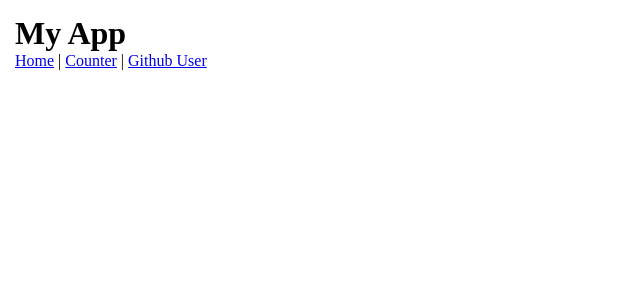
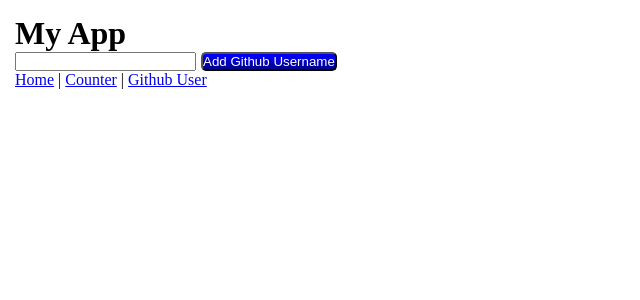
Before and after one commit to Simulaemanuele/react-exercises, a React (Create React App) app: page /user in a window 1280 px wide. Shown: the top 300 px of the page, without its empty margins (0-640 px from the left). Built offline with nearby package versions, Linux system fonts and the light colour scheme; no server answers.

Commit message:
exercise: External-Libraries/react-router-06 done

```diff
--- a/src/App.js
+++ b/src/App.js
@@ -1,6 +1,7 @@
 import React from "react";
 import { Link, Route, Routes } from "react-router-dom"
 import { Counter } from "./components/Counter";
+import { GithubUserList } from "./components/GithubUserList";
 import { ShowGithubUser } from "./components/ShowGithubUser";
 import { Welcome } from "./components/Welcome";
 
@@ -23,8 +24,9 @@ export function App() {
                 </div>} />
                 <Route path="/" element={<Welcome />} />
                 <Route path="/counter" element={<Counter />} />
-                <Route path="/user" element={<ShowGithubUser />} />
-                <Route path="/user/:username" element={<ShowGithubUser />} />
+                <Route path="/user" element={<GithubUserList />} >
+                    <Route path=":username" element={<ShowGithubUser />} />
+                </Route>
             </Routes>
             <Link to="/">Home</Link> | <Link to="/counter">Counter</Link> | <Link to="/user">Github User</Link>
         </div>
--- /dev/null
+++ b/src/components/GithubUserList.js
@@ -0,0 +1,30 @@
+import { useState } from "react"
+import { Link, Outlet } from "react-router-dom"
+
+
+export function GithubUserList(){
+    const [userArray,setUserArray] = useState([])
+    const[inputFieldValue, setInputFieldValue] = useState('')
+
+    function handleInputField(event){
+        setInputFieldValue(event.target.value)
+    }
+
+    function handleSubmit(){
+        setUserArray([...userArray, inputFieldValue])
+    }
+
+
+    return(
+        <div>
+            {userArray.map((githubNameElement,index)=> ( <div key={githubNameElement+index}>
+                 <li>
+                    <Link to={`${githubNameElement}`}>Github User: {githubNameElement}</Link>
+                 </li>
+                  </div> ))}
+                  <Outlet />
+            <input onChange={handleInputField} name="username"/>
+            <button onClick={handleSubmit}>Add Github Username</button>
+        </div>
+    )
+}
```
